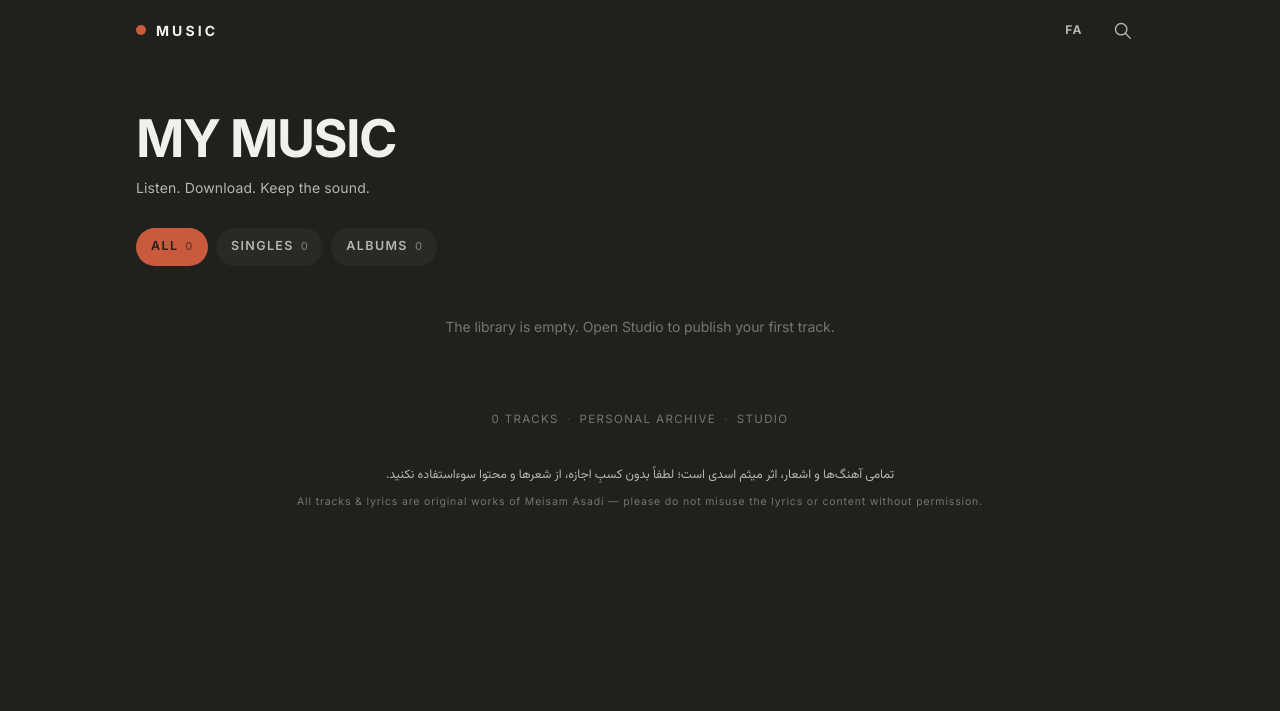
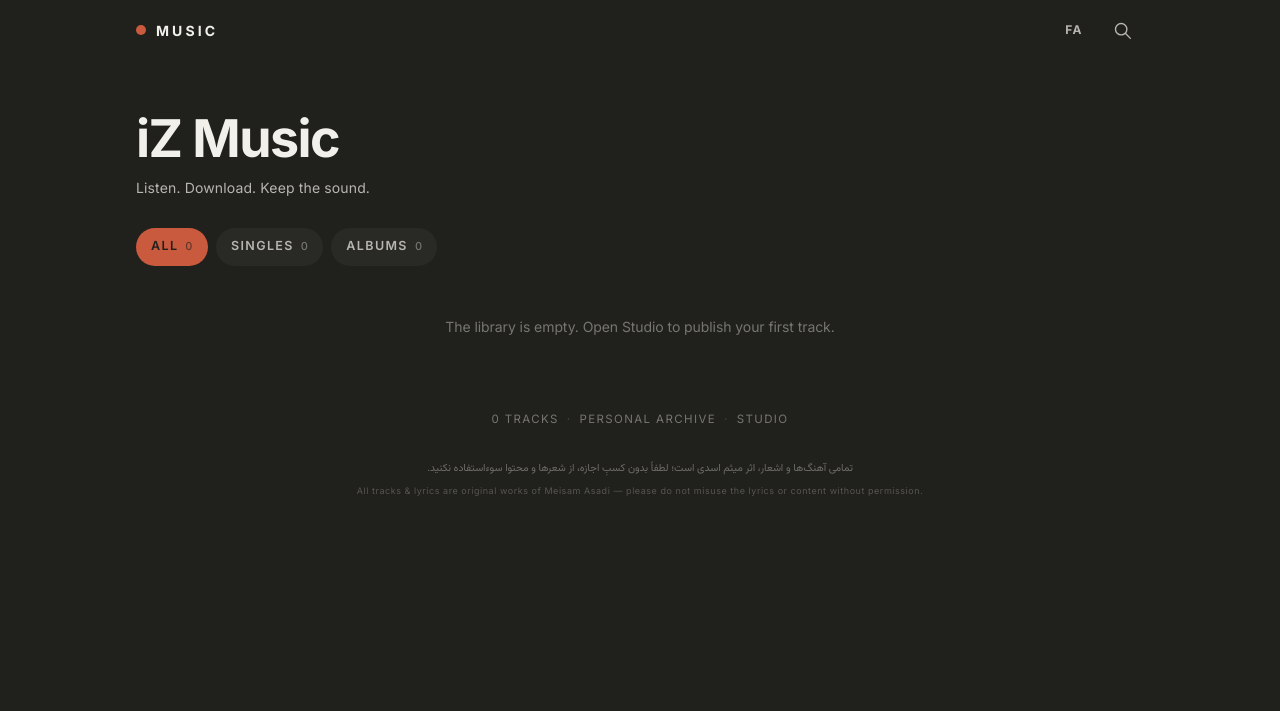
Before and after one commit to meisamasadiiran/QanVeDuz, a plain HTML site: page index.html in a window 1280 px wide. Shown: the top 711 px of the page. Drawn offline with Linux system fonts and the light colour scheme; a web font is replaced by a local one.

Commit message:
Brand hero as iZ Music; quieter, smaller footer credit

```diff
--- a/index.html
+++ b/index.html
@@ -3,13 +3,13 @@
 <head>
 <meta charset="utf-8">
 <meta name="viewport" content="width=device-width, initial-scale=1, viewport-fit=cover">
-<title>Music — Personal Library</title>
+<title>iZ Music — Personal Library</title>
 <meta name="description" content="A minimal personal music archive. Listen, download, keep the sound.">
 <meta name="theme-color" content="#20201D">
 <meta name="color-scheme" content="dark">
 <meta name="robots" content="index,follow">
 
-<meta property="og:title" content="Music — Personal Library">
+<meta property="og:title" content="iZ Music — Personal Library">
 <meta property="og:description" content="Listen. Download. Keep the sound.">
 <meta property="og:type" content="website">
 
@@ -54,7 +54,7 @@
 
   <!-- ============ HERO ============ -->
   <section class="hero">
-    <h1 class="hero__title" data-i18n="heroTitle">MY MUSIC</h1>
+    <h1 class="hero__title" data-i18n="heroTitle">iZ Music</h1>
     <p class="hero__lead" data-i18n="heroLead">Listen. Download. Keep the sound.</p>
   </section>
 
--- a/js/app.js
+++ b/js/app.js
@@ -12,7 +12,7 @@
 
   var I18N = {
     en: {
-      heroTitle: "MY MUSIC",
+      heroTitle: "iZ Music",
       heroLead: "Listen. Download. Keep the sound.",
       filterAll: "ALL", filterSingle: "SINGLES", filterAlbum: "ALBUMS",
       searchPh: "Search title or artist",
@@ -26,7 +26,7 @@
       tracksOne: "1 track", tracksMany: "%d tracks"
     },
     fa: {
-      heroTitle: "موسیقی من",
+      heroTitle: "iZ Music",
       heroLead: "گوش کن، دانلود کن، صدا را نگه دار.",
       filterAll: "همه", filterSingle: "تک‌آهنگ‌ها", filterAlbum: "آلبوم‌ها",
       searchPh: "جست‌وجوی عنوان یا هنرمند",
--- a/style.css
+++ b/style.css
@@ -149,21 +149,22 @@ html[lang="fa"] .fp-artist{font-family:inherit}
 
 /* ---------- credit ---------- */
 .credit{
-  padding:26px 4px 4px;
+  padding:22px 4px 2px;
   text-align:center;
 }
 .credit__fa{
   margin:0;
-  color:var(--soft);
+  color:#6E6C67;
   font-family:"Shabnam","Vazirmatn",system-ui,Tahoma,sans-serif;
-  font-size:12.5px;
-  line-height:2.1;
+  font-size:10.5px;
+  font-weight:400;
+  line-height:2;
 }
 .credit__en{
-  margin:6px 0 0;
-  color:var(--muted);
-  font-size:10.5px;
-  letter-spacing:.08em;
+  margin:5px 0 0;
+  color:#57554F;
+  font-size:9px;
+  letter-spacing:.06em;
 }
 
 /* ---------- icon buttons ---------- */
```
Also changed, not shown: tests/smoke.test.js (+2 -2 lines).
